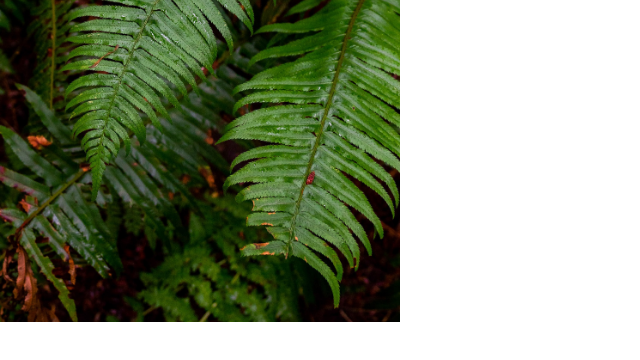
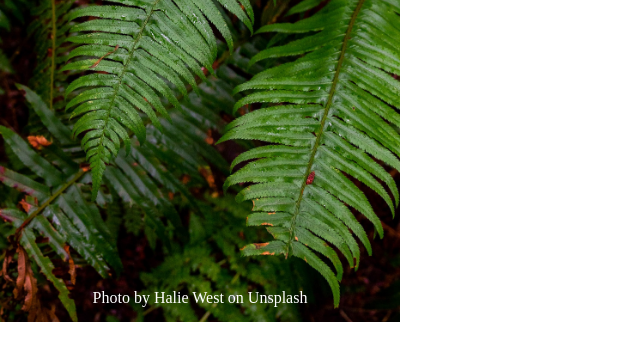
Before and after one commit to PhoenixTech2003/sign-up-form, a plain HTML site: page index.html in a window 1280 px wide. Shown: the part 278-638 px from the top of the page, without its empty margins (0-640 px from the left). Drawn offline with Linux system fonts and the light colour scheme.

Commit message:
Add style rules for img-container + span

```diff
--- a/css/style.css
+++ b/css/style.css
@@ -52,3 +52,9 @@
     color: white;
 
 }
+
+.img-container + span {
+    margin-top: 310px;
+    align-self: center;
+    color: white;
+}
```
